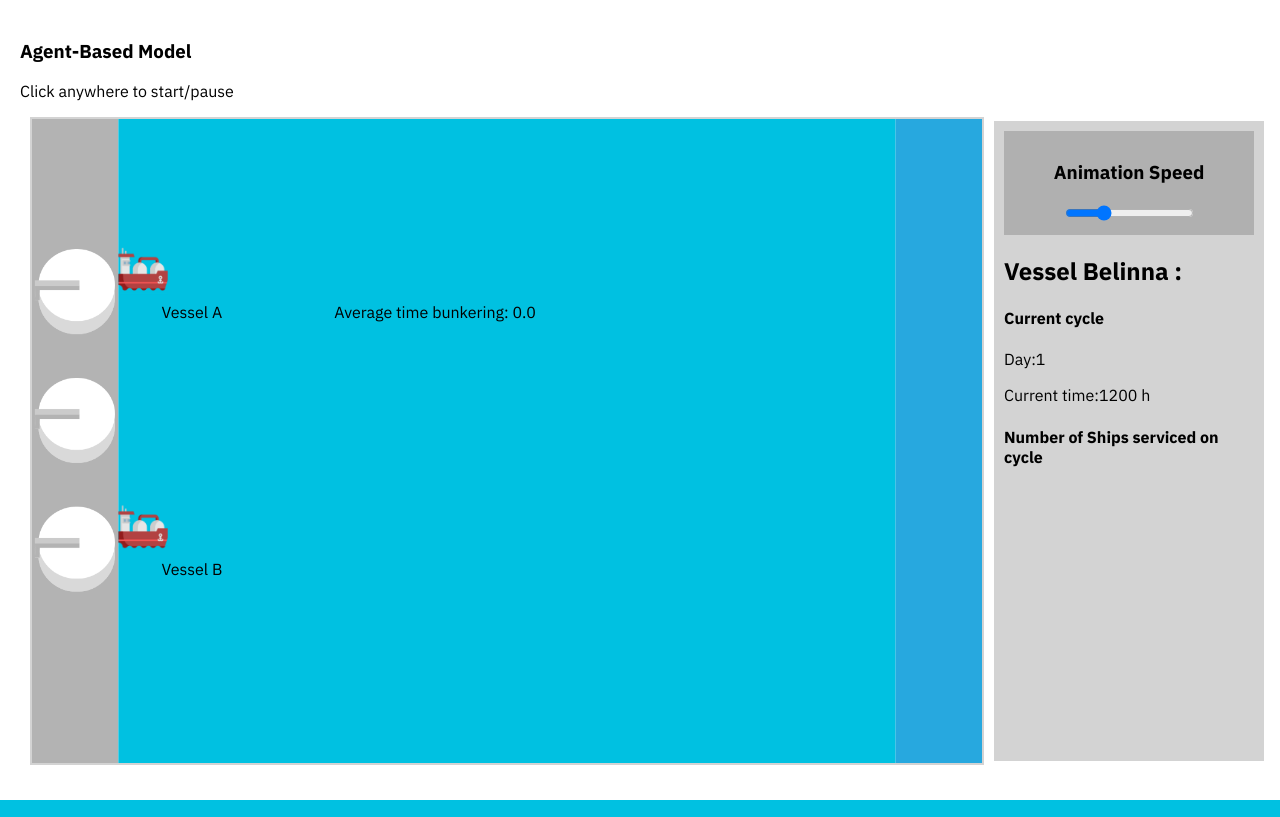
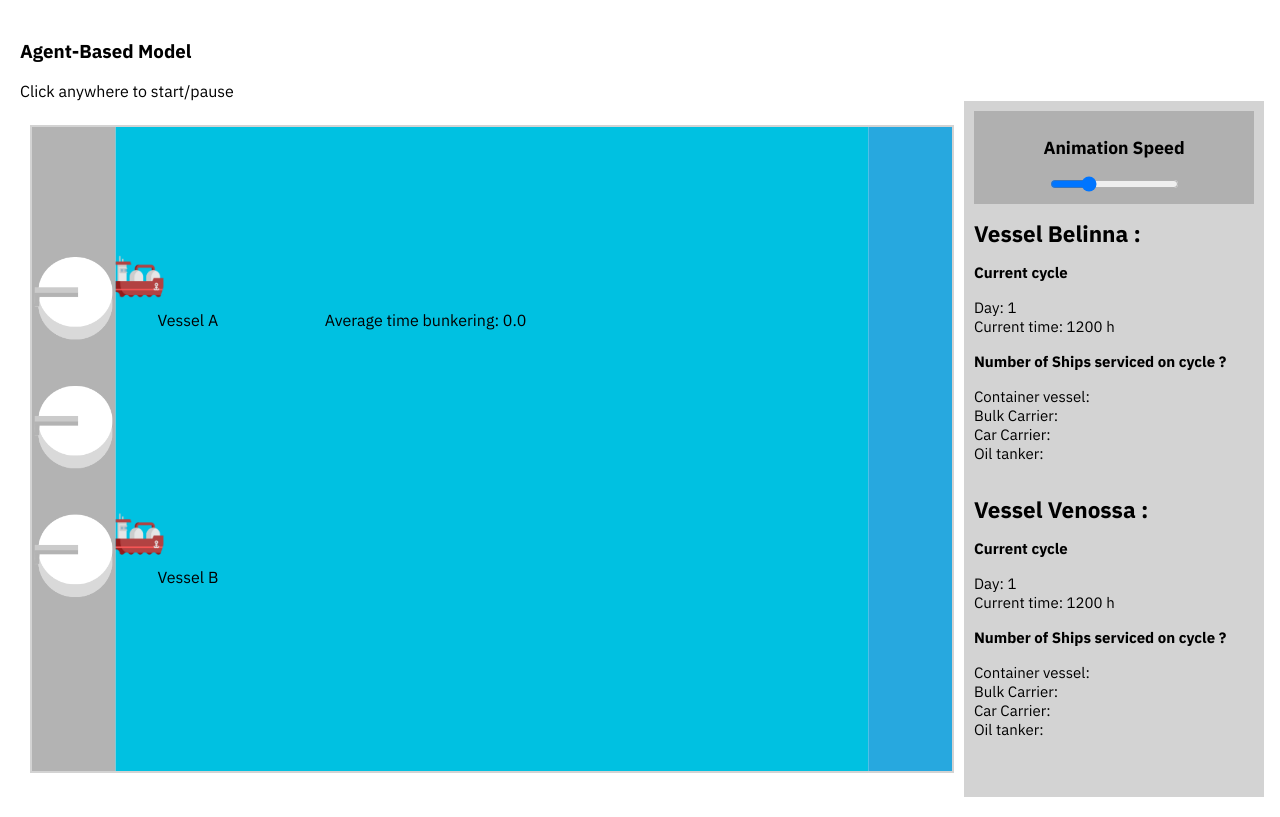
Before and after one commit to FUELNG-x-SDS/ABS-simulation, a Flask app: page / in a window 1280 px wide. Run offline with Flask 3, Linux system fonts and the light colour scheme.

Commit message:
grey sidebar ui

```diff
--- a/static/default.css
+++ b/static/default.css
@@ -8,20 +8,27 @@ body {
 /*container contains simulation and sidebar*/
 #container{
     display: flex;
-    height: 80vh;
-    margin-top: 20px; /*shifts simulation and sidebar down abit*/
+    height: 87vh;
+
 }
 
 /*grey sidebar*/
 #sidebar{
-    width: 250px;
+    width: 280px;
     background-color:#d3d3d3;
     padding: 10px;
+    font-size: 15px;
+    line-height: 1;
 
 }
 
+#sidebar p {
+    margin-top: 1px;
+    margin-bottom: 4px;
+}
+
 #speed-section{
-    width: 250px;
+    width: 280px;
     background-color: #b0b0b0;
     padding: 10px;
     box-sizing: border-box;
--- a/templates/index.html
+++ b/templates/index.html
@@ -30,9 +30,25 @@
 
                 <h2>Vessel Belinna :</h2>
                 <h4>Current cycle</h4>
-                <p>Day:1</p>
-                <p>Current time:1200 h </p>
-                <h4>Number of Ships serviced on cycle</h4>
+                <p>Day: 1</p>
+                <p>Current time: 1200 h </p>
+                <h4>Number of Ships serviced on cycle ?</h4>
+                <p>Container vessel: </p>
+                <p>Bulk Carrier: </p>
+                <p>Car Carrier: </p>
+                <p>Oil tanker: </p>
+
+                <br>
+
+                <h2>Vessel Venossa :</h2>
+                <h4>Current cycle</h4>
+                <p>Day: 1</p>
+                <p>Current time: 1200 h </p>
+                <h4>Number of Ships serviced on cycle ?</h4>
+                <p>Container vessel: </p>
+                <p>Bulk Carrier: </p>
+                <p>Car Carrier: </p>
+                <p>Oil tanker: </p>
 
             </div>
 
```
